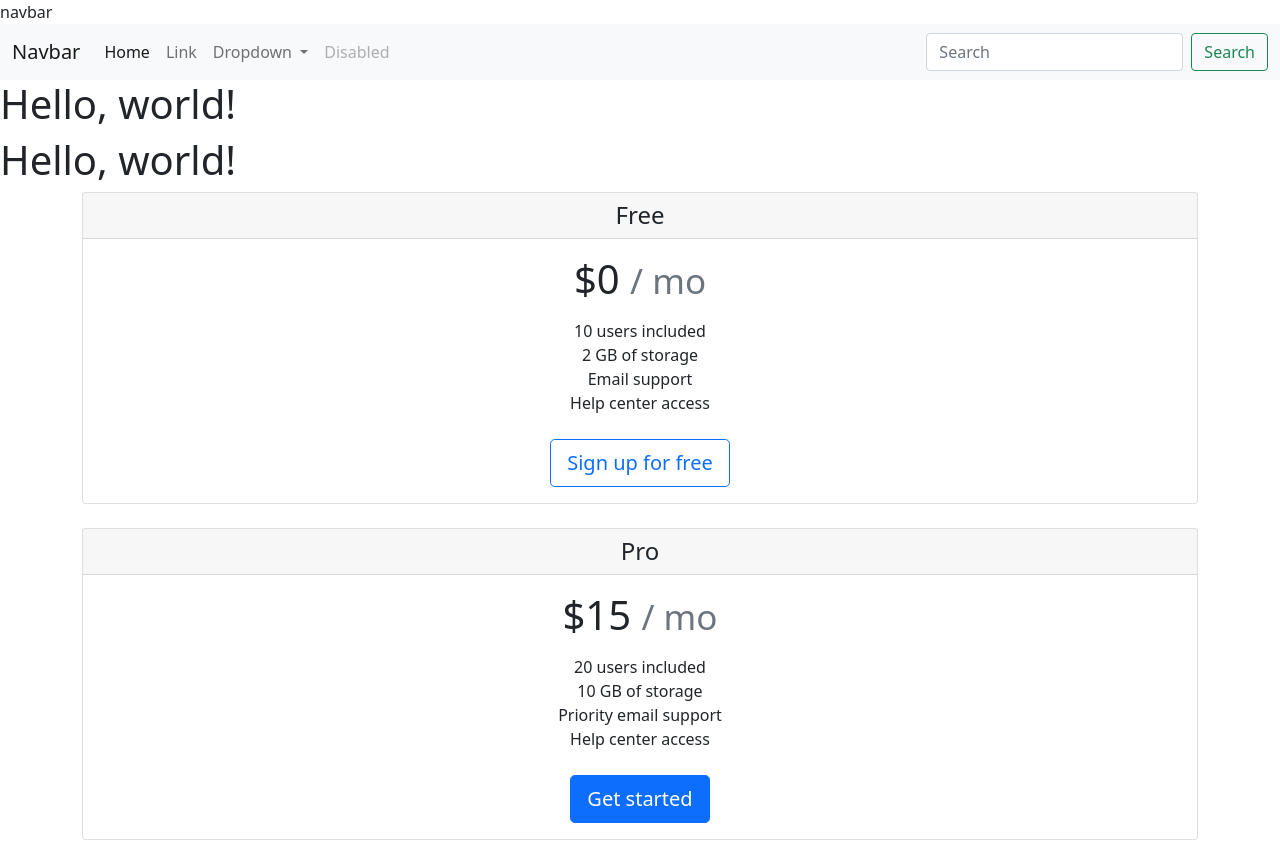
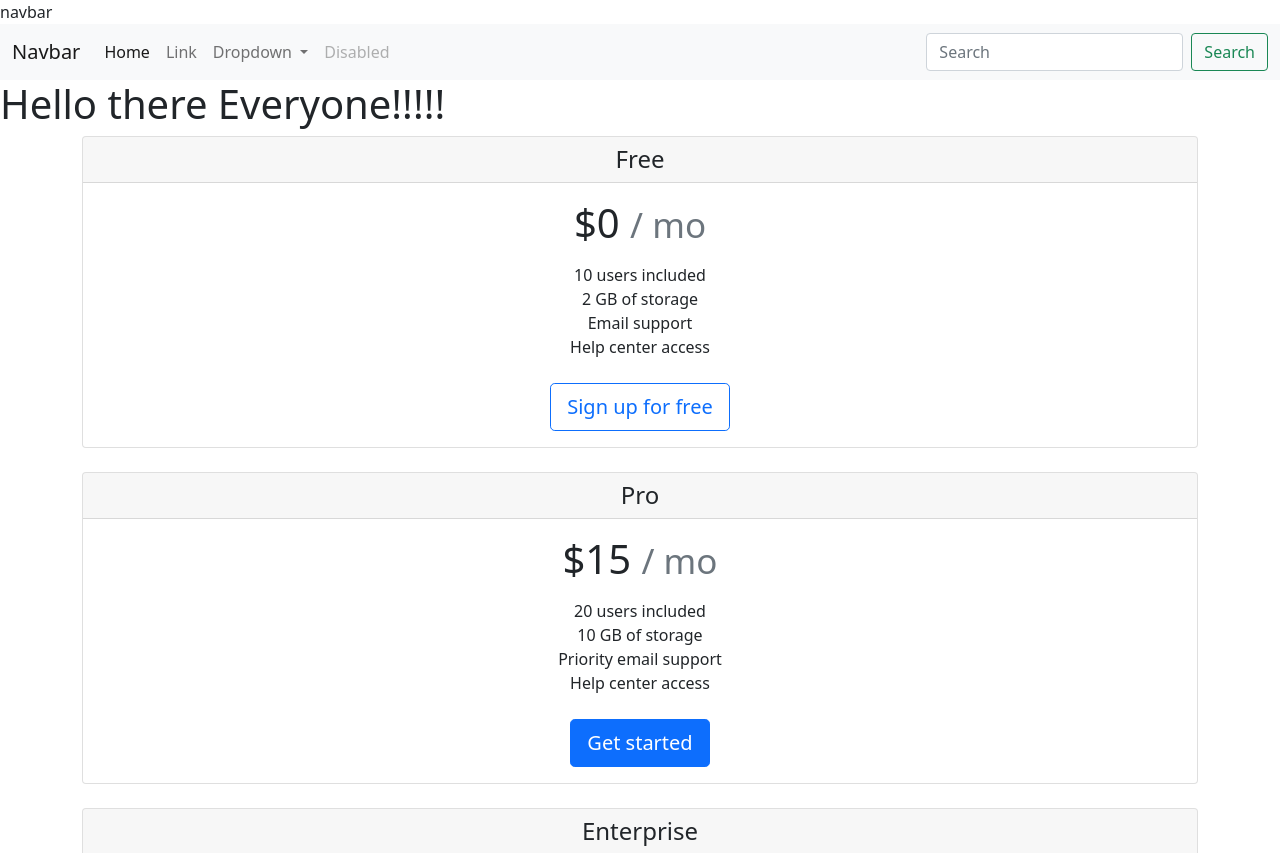
Before and after one commit to Ubaidistan395/feature-branch-workflow-practice, a plain HTML site: page index.html in a window 1280 px wide. Shown: the top 853 px of the page. Drawn offline with nearby package versions, Linux system fonts and the light colour scheme; a small style sheet from the web is missing.

Commit message:
Update index.html

```diff
--- a/index.html
+++ b/index.html
@@ -84,14 +84,14 @@
         </div>
       </div>
     </nav>
-    <h1>Hello, world!</h1>
+
     <script
       src="https://cdn.jsdelivr.net/npm/bootstrap@5.0.0-beta1/dist/js/bootstrap.bundle.min.js"
       integrity="sha384-ygbV9kiqUc6oa4msXn9868pTtWMgiQaeYH7/t7LECLbyPA2x65Kgf80OJFdroafW"
       crossorigin="anonymous"
     ></script>
 
-    <h1>Hello, world!</h1>
+    <h1>Hello there Everyone!!!!!</h1>
     <div class="container">
       <div class="card-deck mb-3 text-center">
         <div class="card mb-4 box-shadow">
```
